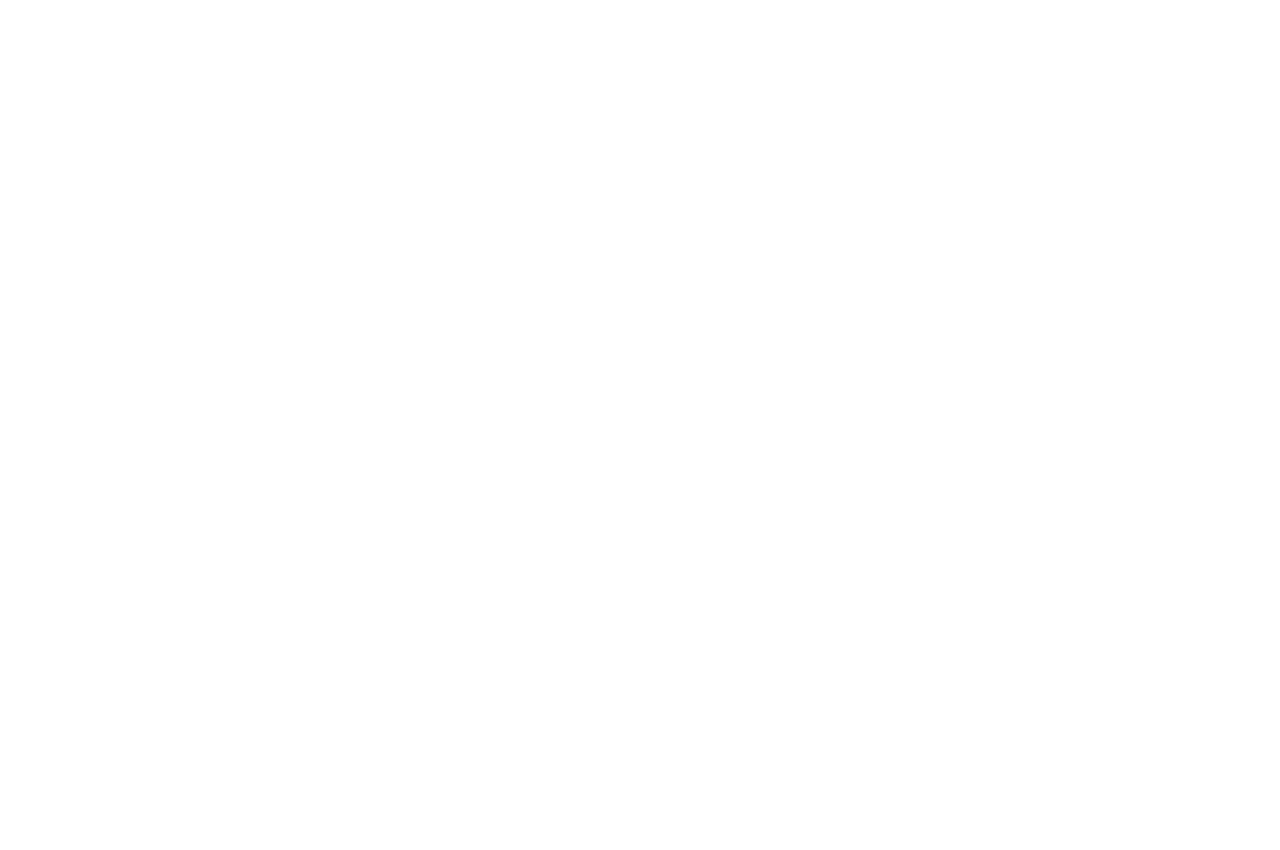
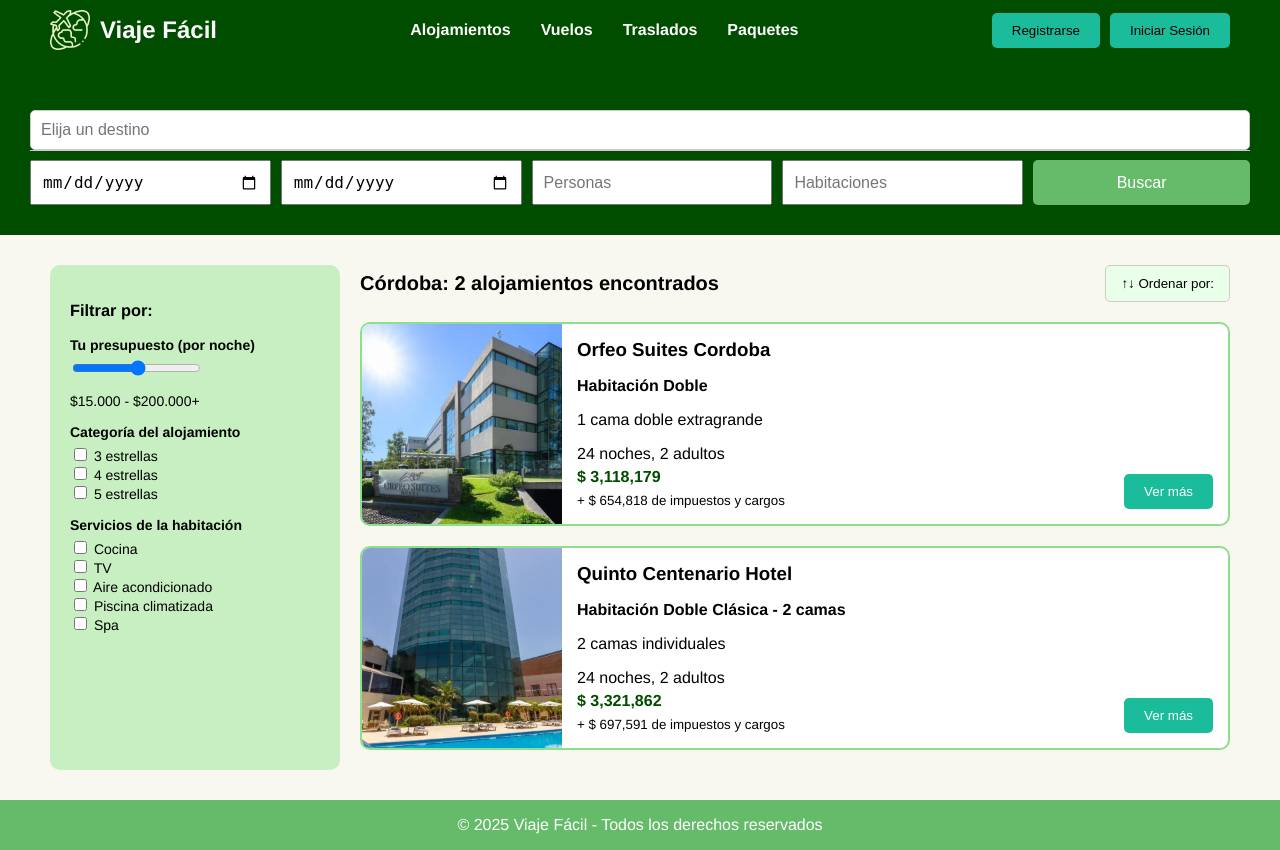
Before and after one commit to ortelladoagos9/ISII_TC_Grupo1, a Django app: page /hotel/lista_hoteles/ in a window 1280 px wide. Before the commit the page is empty. Before the commit the page ends 800 px from the top, so only its background shows below. Run offline with Django 5.2, Linux system fonts and the light colour scheme.

Commit message:
vista para lista de hoteles listo.

```diff
--- /dev/null
+++ b/django-viajeFacil/viajefacil/hotel/static/lista_hoteles.css
@@ -0,0 +1,252 @@
+body {
+    margin: 0;
+    font-family: 'Helvetica Neue', sans-serif;
+    background-color: #f5f5f0;
+}
+
+.header {
+    background-color: #004d00;
+    color: white;
+    display: flex;
+    justify-content: space-between;
+    align-items: center;
+    padding: 10px 50px;
+    flex-wrap: wrap;
+}
+
+.logo img {
+    height: 40px;
+    margin-right: 10px;
+}
+
+.logo {
+    display: flex;
+    align-items: center;
+    font-size: 24px;
+    font-weight: bold;
+}
+
+.nav {
+    display: flex;
+    flex-wrap: wrap;
+    justify-content: center;
+}
+
+.nav a {
+    color: white;
+    text-decoration: none;
+    margin: 0 15px;
+    font-weight: bold;
+}
+
+.buttons {
+    display: flex;
+    gap: 10px;
+}
+
+.buttons .register, .buttons .login {
+    background-color: #1abc9c;
+    border: none;
+    padding: 10px 20px;
+    border-radius: 5px;
+    cursor: pointer;
+}
+
+.container-search-section{
+    background-color: #004d00;
+    padding: 30px;
+}
+
+.search-form {
+    margin-top: 20px;
+    display: flex;
+    flex-wrap: wrap;
+    gap: 10px;
+}
+
+.search-form input, .search-form button {
+    padding: 10px;
+    font-size: 16px;
+    flex: 1 1 150px;
+}
+
+.search-form button {
+    background-color: #66bb6a;
+    color: white;
+    border: none;
+    cursor: pointer;
+    border-radius: 5px;
+}
+
+.container-hoteles {
+    display: flex;
+    padding: 30px 50px;
+    gap: 20px;
+    background-color: #f8f8f0;
+    flex-wrap: wrap;
+}
+
+.filtros {
+    width: 250px;
+    background-color: #c8efc1;
+    padding: 20px;
+    border-radius: 10px;
+    font-size: 14px;
+}
+
+.filtros label {
+    font-weight: bold;
+    display: block;
+    margin-top: 15px;
+    margin-bottom: 5px;
+}
+
+.resultados {
+    flex: 1;
+}
+
+.barra-superior {
+    display: flex;
+    justify-content: space-between;
+    align-items: center;
+    margin-bottom: 20px;
+    flex-wrap: wrap;
+}
+
+.barra-superior h2 {
+    font-size: 20px;
+    margin: 0;
+}
+
+.ordenar-btn {
+    padding: 10px 15px;
+    background-color: #e9ffe9;
+    border: 1px solid #ccc;
+    border-radius: 5px;
+    cursor: pointer;
+}
+
+.hotel-card {
+    display: flex;
+    border: 2px solid #8ce08c;
+    border-radius: 10px;
+    margin-bottom: 20px;
+    overflow: hidden;
+    background-color: white;
+}
+
+.hotel-card img {
+    width: 200px;
+    height: 200px;
+    object-fit: cover;
+}
+
+.hotel-info {
+    padding: 15px;
+    flex: 1;
+    position: relative;
+}
+
+.hotel-info h3 {
+    margin: 0;
+}
+
+.hotel-detalles {
+    margin-top: 10px;
+}
+
+.hotel-detalles h4 {
+    color: #004d00;
+    margin: 5px 0;
+}
+
+.ver-mas {
+    position: absolute;
+    bottom: 15px;
+    right: 15px;
+    padding: 10px 20px;
+    background-color: #1abc9c;
+    color: white;
+    border: none;
+    border-radius: 5px;
+    cursor: pointer;
+}
+
+.container-footer{
+    background-color: #66bb6a;
+    color:white;
+    display: flex;
+    justify-content: center;
+    align-items: center;
+    padding: 0px 50px;
+    flex-wrap: wrap;
+}
+
+@media (max-width: 768px) {
+    .container-hoteles {
+      flex-direction: column;
+      padding: 20px;
+    }
+
+    .filtros {
+      width: 100%;
+    }
+
+    .hotel-card {
+      flex-direction: column;
+      align-items: center;
+    }
+
+    .hotel-card img {
+      width: 100%;
+    }
+
+    .hotel-info {
+      position: static;
+    }
+
+    .ver-mas {
+      position: static;
+      margin-top: 10px;
+    }
+}
+
+.autocomplete-container {
+    position: relative;
+    width: 100%;
+}
+
+#destino {
+    width: 100%;
+    box-sizing: border-box; /* Fundamental para que no cambie de tamaño */
+    background-color: #ffffff; /* mismo fondo blanco que el input */
+    border: 1px solid #ccc;
+    padding: 10px;
+    font-size: 16px;
+    border-radius: 5px;
+}
+
+.sugerencias {
+    position: absolute;
+    top: 100%;
+    left: 0;
+    right: 0;
+    background-color: #ffffff; /* mismo color que el input */
+    border: 1px solid #ccc;
+    border-top: none;
+    max-height: 200px;
+    overflow-y: auto;
+    z-index: 100;
+    box-sizing: border-box;
+    border-radius: 0 0 5px 5px; /* solo esquinas inferiores redondeadas */
+}
+
+.sugerencia-item {
+    padding: 10px;
+    cursor: pointer;
+    font-size: 16px;
+}
+
+.sugerencia-item:hover {
+    background-color: #d1ffd1; /* verde clarito al pasar */
+}
--- /dev/null
+++ b/django-viajeFacil/viajefacil/hotel/static/lista_hoteles.js
@@ -0,0 +1,112 @@
+// Simulación de datos desde el backend (Django en el futuro)
+const hoteles = [
+    {
+      nombre: "Orfeo Suites Cordoba",
+      tipo: "Habitación Doble",
+      camas: "1 cama doble extragrande",
+      noches: 24,
+      adultos: 2,
+      precio: 3118179,
+      impuestos: 654818,
+      imagen: STATIC_URL + "img/orfeo_suites.jpg"
+    },
+    {
+      nombre: "Quinto Centenario Hotel",
+      tipo: "Habitación Doble Clásica - 2 camas",
+      camas: "2 camas individuales",
+      noches: 24,
+      adultos: 2,
+      precio: 3321862,
+      impuestos: 697591,
+      imagen: STATIC_URL + "img/Quinto_Centenario_Hotel.jpg"
+    }
+];
+
+  const contenedor = document.getElementById('lista-hoteles');
+  const totalHoteles = document.getElementById('total-hoteles');
+
+  function renderHoteles() {
+    contenedor.innerHTML = '';
+    totalHoteles.textContent = hoteles.length;
+
+    hoteles.forEach(hotel => {
+      const card = document.createElement('div');
+      card.className = 'hotel-card';
+
+      card.innerHTML = `
+        <img src="${hotel.imagen}" alt="${hotel.nombre}">
+        <div class="hotel-info">
+          <h3>${hotel.nombre}</h3>
+          <p><strong>${hotel.tipo}</strong></p>
+          <p>${hotel.camas}</p>
+          <div class="hotel-detalles">
+            <span>${hotel.noches} noches, ${hotel.adultos} adultos</span>
+            <h4>$ ${hotel.precio.toLocaleString()}</h4>
+            <small>+ $ ${hotel.impuestos.toLocaleString()} de impuestos y cargos</small>
+          </div>
+          <button class="ver-mas">Ver más</button>
+        </div>
+      `;
+
+      contenedor.appendChild(card);
+    });
+  }
+
+  renderHoteles();
+
+function buscar() {
+    alert('Función de búsqueda próximamente disponible...');
+}
+
+function registrarUsuario(){
+    alert('Función de registrarse próximamente disponible...');
+}
+
+function login(){
+    alert('Función de iniciar sesion próximamente disponible...');
+}
+
+const destinos = [
+    "Buenos Aires",
+    "Mar del Plata",
+    "Río de Janeiro",
+    "Bariloche",
+    "Córdoba",
+    "Mendoza",
+    "Iguazú",
+    "Salta",
+    "Ushuaia"
+];
+
+const destinoInput = document.getElementById('destino');
+const sugerenciasContainer = document.getElementById('sugerencias');
+
+destinoInput.addEventListener('input', function() {
+    const input = destinoInput.value.toLowerCase();
+    sugerenciasContainer.innerHTML = '';
+
+    if (input.length === 0) {
+        return;
+    }
+
+    const sugerenciasFiltradas = destinos.filter(destino =>
+        destino.toLowerCase().includes(input)
+    );
+
+    sugerenciasFiltradas.forEach(destino => {
+        const item = document.createElement('div');
+        item.textContent = destino;
+        item.classList.add('sugerencia-item');
+        item.addEventListener('click', function() {
+            destinoInput.value = destino;
+            sugerenciasContainer.innerHTML = '';
+        });
+        sugerenciasContainer.appendChild(item);
+    });
+});
+
+document.addEventListener('click', function(e) {
+    if (!e.target.closest('.autocomplete-container')) {
+        sugerenciasContainer.innerHTML = '';
+    }
+});
--- a/django-viajeFacil/viajefacil/hotel/templates/index_alojamientos.html
+++ b/django-viajeFacil/viajefacil/hotel/templates/index_alojamientos.html
@@ -77,10 +77,8 @@
     </div>
 </main>
 
-<footer>
-    <div class="container-footer">
-        <p>Viaje Facil 2025. Todos los derechos reservados. </p>
-    </div>
+<footer class="container-footer">
+    <p>© 2025 Viaje Fácil - Todos los derechos reservados</p>
 </footer>
 
 <script src="{% static '/index_alojamientos.js' %}"></script>
--- a/django-viajeFacil/viajefacil/hotel/templates/lista_hoteles.html
+++ b/django-viajeFacil/viajefacil/hotel/templates/lista_hoteles.html
@@ -0,0 +1,87 @@
+{% load static %}
+
+<!DOCTYPE html>
+<html lang="es">
+<head>
+  <meta charset="UTF-8" />
+  <meta name="viewport" content="width=device-width, initial-scale=1.0"/>
+  <title>Listado de Hoteles</title>
+  <link rel="stylesheet" href="{% static '/lista_hoteles.css' %}">
+</head>
+<body>
+    <header class="header">
+        <div class="logo">
+            <img src="{% static '/img/logo.png' %}" alt="Viaje Fácil">
+            <span>Viaje Fácil</span>
+        </div>
+
+        <nav class="nav">
+            <a href="{% url 'buscar_alojamientos:buscar_alojamientos' %}">Alojamientos</a>
+            <a href="#">Vuelos</a>
+            <a href="#">Traslados</a>
+            <a href="#">Paquetes</a>
+        </nav>
+        <div class="buttons">
+            <button class="register" onclick="registrarUsuario()">Registrarse</button>
+            <button class="login" onclick="login()">Iniciar Sesión</button>
+        </div>
+    </header>
+
+    <main class="main">
+        <div class="container-search-section">
+            <section class="search-section">
+                <div class="search-form">
+                    <div class="autocomplete-container">
+                        <input type="text" id="destino" placeholder="Elija un destino" autocomplete="off">
+                        <div id="sugerencias" class="sugerencias"></div>
+                    </div>
+                    <input type="date" class="fecha_entrada" placeholder="Fecha Entrada">
+                    <input type="date" class="fecha_salida" placeholder="Fecha Salida">
+                    <input type="number" class="cantidad_personas" placeholder="Personas" min="1">
+                    <input type="number" class="cantidad_habitaciones" placeholder="Habitaciones" min="1">
+                    <button onclick="buscar()">Buscar</button>
+                </div>
+            </section>
+        </div>
+        <div class="container-hoteles">
+            <div class="filtros">
+                <h3>Filtrar por:</h3>
+
+                <label>Tu presupuesto (por noche)</label>
+                <input type="range" min="15000" max="200000" step="5000" />
+                <p>$15.000 - $200.000+</p>
+
+                <label>Categoría del alojamiento</label>
+                <div><input type="checkbox" /> 3 estrellas</div>
+                <div><input type="checkbox" /> 4 estrellas</div>
+                <div><input type="checkbox" /> 5 estrellas</div>
+
+                <label>Servicios de la habitación</label>
+                <div><input type="checkbox" /> Cocina</div>
+                <div><input type="checkbox" /> TV</div>
+                <div><input type="checkbox" /> Aire acondicionado</div>
+                <div><input type="checkbox" /> Piscina climatizada</div>
+                <div><input type="checkbox" /> Spa</div>
+            </div>
+
+            <div class="resultados">
+                <div class="barra-superior">
+                  <h2>Córdoba: <span id="total-hoteles">0</span> alojamientos encontrados</h2>
+                  <button class="ordenar-btn">↑↓ Ordenar por:</button>
+                </div>
+                <div id="lista-hoteles"></div>
+                <!-- Pasamos STATIC_URL a JS -->
+                <script>
+                    const STATIC_URL = "{% static '' %}";
+                </script>
+            </div>
+        </div>
+    </main>
+
+    <footer class="container-footer">
+        <p>© 2025 Viaje Fácil - Todos los derechos reservados</p>
+    </footer>
+
+    <script src="{% static '/lista_hoteles.js' %}"></script>
+</body>
+</html>
```
Also changed, not shown: django-viajeFacil/viajefacil/hotel/static/img/Quinto_Centenario_Hotel.jpg (added), django-viajeFacil/viajefacil/hotel/static/img/orfeo_suites.jpg (added).
